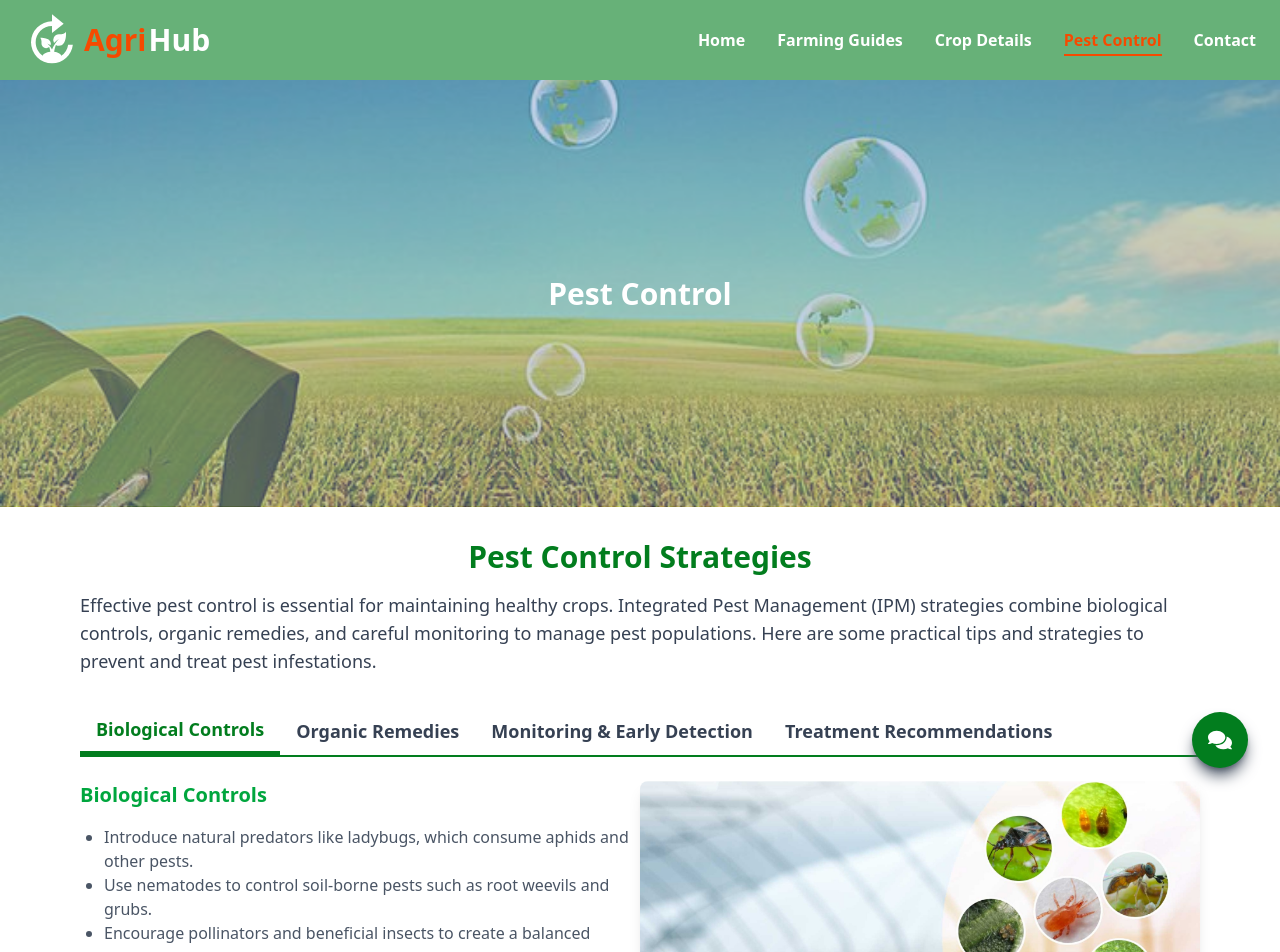
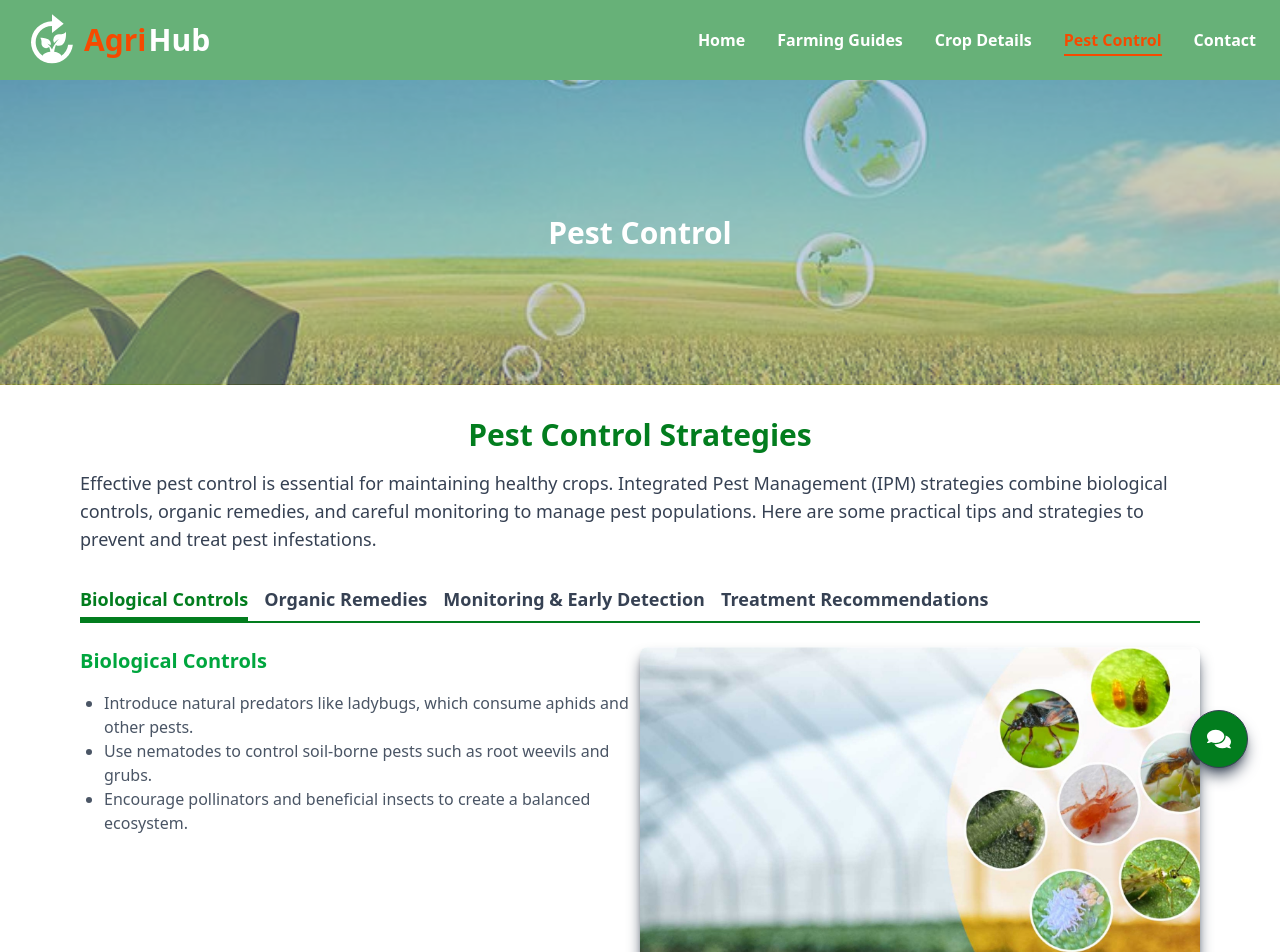
Before and after one commit to nazmul-nhb/agri-hub, a React (Vite) app: page /pest-control in a window 1280 px wide. Shown: the top 952 px of the page. Built offline with nearby package versions, Linux system fonts and the light colour scheme.

Commit message:
updated layouts

```diff
--- a/src/components/FloatingChatButton.tsx
+++ b/src/components/FloatingChatButton.tsx
@@ -7,10 +7,9 @@ const FloatingChatButton = () => {
 	};
 
 	return (
-
 		<button
 			onClick={handleClick}
-            className="fixed bottom-8 right-8 cursor-pointer bg-primary shadow-gray-600 text-white rounded-full p-4 shadow-lg hover:bg-primary-dark transition-all duration-300 hover:-translate-y-1 active:translate-y-2"
+			className="fixed bottom-4 md:bottom-8 right-4 md:right-8 cursor-pointer bg-primary shadow-gray-600 text-white rounded-full p-4 shadow-lg hover:bg-primary-dark transition-all duration-300 hover:-translate-y-1 active:translate-y-2 border border-gray-700"
 		>
 			<FaComments size={24} />
 		</button>
--- a/src/components/PestControlStrategies.tsx
+++ b/src/components/PestControlStrategies.tsx
@@ -1,6 +1,7 @@
+import { AnimatePresence, motion } from 'framer-motion';
 import { useState } from 'react';
-import SectionWrapper from "../components/SectionWrapper";
-import SectionTitle from "../components/SectionTitle";
+import SectionTitle from '../components/SectionTitle';
+import SectionWrapper from '../components/SectionWrapper';
 import { pestControlData } from '../mock-data/pest-control';
 
 const PestControlStrategies = () => {
@@ -15,17 +16,23 @@ const PestControlStrategies = () => {
 			<SectionTitle title="Pest Control Strategies" />
 
 			<p className="text-lg text-gray-700 mb-8">
-        Effective pest control is essential for maintaining healthy crops. Integrated Pest Management (IPM)
-        strategies combine biological controls, organic remedies, and careful monitoring to manage pest populations.
-        Here are some practical tips and strategies to prevent and treat pest infestations.
+				Effective pest control is essential for maintaining healthy crops.
+				Integrated Pest Management (IPM) strategies combine biological controls,
+				organic remedies, and careful monitoring to manage pest populations. Here
+				are some practical tips and strategies to prevent and treat pest
+				infestations.
 			</p>
 
 			{/* Tab Navigation */}
-      <div className="flex flex-wrap sm:flex-nowrap border-b-2 border-primary mb-6">
-        {pestControlData.map(tab => (
+			<div className="md:flex flex-wrap text-nowrap gap-1.5 md:gap-4 border-b-2 border-primary mb-6">
+				{pestControlData.map((tab) => (
 					<button
 						key={tab.id}
-            className={`py-2 px-4 text-lg font-semibold ${activeTab === tab.id ? 'border-b-4 border-primary text-primary' : 'text-gray-700'}`}
+						className={`pb-1 list-item list-disc text-lg font-semibold cursor-pointer hover:text-primary/75 transition-all origin-left duration-500 ${
+							activeTab === tab.id
+								? 'border-b-4 border-primary text-primary'
+								: 'text-gray-700 border-b-4 border-transparent'
+						}`}
 						onClick={() => handleTabChange(tab.id)}
 					>
 						{tab.title}
@@ -34,23 +41,41 @@ const PestControlStrategies = () => {
 			</div>
 
 			{/* Tab Content */}
-      {pestControlData.map(tab => (
+			{pestControlData.map(
+				(tab) =>
 					activeTab === tab.id && (
 						<div key={tab.id} className="flex flex-wrap justify-between mb-12">
 							<div className="w-full sm:w-1/2">
-              <h3 className="text-xl font-semibold text-green-600 mb-4">{tab.title}</h3>
+								<h3 className="text-xl font-semibold text-green-600 mb-4">
+									{tab.title}
+								</h3>
 								<ul className="list-disc ml-6">
 									{tab.description.map((item, index) => (
-                  <li key={index} className="text-gray-600">{item}</li>
+										<li key={index} className="text-gray-600">
+											{item}
+										</li>
 									))}
 								</ul>
 							</div>
-            <div className="w-full sm:w-1/2 mt-4 sm:mt-0">
-              <img src={tab.image} alt={tab.title} className="w-full h-auto rounded-lg shadow-lg" />
-            </div>
+							<AnimatePresence>
+								<motion.figure
+									animate={{ opacity: 100, scale: 1 }}
+									exit={{ opacity: 0, scale: 0 }}
+									initial={{ opacity: 0, scale: 0 }}
+									transition={{ duration: 0.7 }}
+									className="w-full sm:w-1/2 mt-4 sm:mt-0"
+									key={tab.id}
+								>
+									<img
+										src={tab.image}
+										alt={tab.title}
+										className="aspect-video object-cover w-full h-auto rounded-lg shadow-lg shadow-gray-700"
+									/>
+								</motion.figure>
+							</AnimatePresence>
 						</div>
 					)
-      ))}
+			)}
 		</SectionWrapper>
 	);
 };
--- a/src/components/Slider.tsx
+++ b/src/components/Slider.tsx
@@ -1,31 +1,42 @@
-// Import Swiper React components
-import { Swiper, SwiperSlide } from 'swiper/react';
-
-// Import Swiper styles
 import 'swiper/css';
 import 'swiper/css/navigation';
 import 'swiper/css/pagination';
 
-// import required modules
 import { Navigation, Pagination } from 'swiper/modules';
+import { Swiper, SwiperSlide } from 'swiper/react';
 import { IBannerImage } from '../types';
+import { cn } from '../utils/helpers';
 
 interface Props {
-  images: IBannerImage[]
+	images: IBannerImage[];
+	className?: string;
 }
-export default function Slider({ images }: Props) {
-  return (
-    <Swiper navigation={true} loop autoplay modules={[Navigation, Pagination]} className="mySwiper">
-      {
-        images?.map((img, idx) => <SwiperSlide key={idx}>
-          <figure className='flex relative'>
-            <img src={img.src} className='w-full aspect-[3] object-cover' alt={img.alt} />
-            <div className='absolute top-1/2 left-1/2 -translate-x-1/2 -translate-y-1/2 font-black text-center w-full text-white bg-[#8692c971] h-full py-4 flex items-center justify-center px-8 md:px-12'>
-              <h3 className='text-white max-[430px]:text-base text-xl md:text-2xl lg:text-3xl transition-all duration-500'>{img.description}</h3>
-            </div>
-          </figure>
-        </SwiperSlide>)
-      }
-    </Swiper>
-  );
+export default function Slider({ images, className = '' }: Props) {
+	return (
+		<Swiper
+			loop
+			autoplay
+			navigation={true}
+			pagination={true}
+			modules={[Navigation, Pagination]}
+			className="mySwiper cursor-grab active:cursor-grabbing"
+		>
+			{images?.map((img, idx) => (
+				<SwiperSlide key={idx}>
+					<figure className="flex relative">
+						<img
+							src={img.src}
+							className={cn('w-full aspect-[3] object-cover', className)}
+							alt={img.alt}
+						/>
+						<div className="absolute top-1/2 left-1/2 -translate-x-1/2 -translate-y-1/2 font-semibold lg:font-bold text-center w-full text-white bg-[#8692c971] h-full py-4 flex items-center justify-center px-8 md:px-12">
+							<h3 className="text-white max-[430px]:text-xs sm:text-xl md:text-2xl lg:text-3xl transition-all duration-500">
+								{img.description}
+							</h3>
+						</div>
+					</figure>
+				</SwiperSlide>
+			))}
+		</Swiper>
+	);
 }
--- a/src/mock-data/pest-control.ts
+++ b/src/mock-data/pest-control.ts
@@ -1,5 +1,6 @@
-// mock-data/pestControlData.ts
-export const pestControlData = [
+import type { IPestControl } from '../types';
+
+export const pestControlData: IPestControl[] = [
 	{
 		id: 'biological',
 		title: 'Biological Controls',
--- a/src/pages/CropDetails.tsx
+++ b/src/pages/CropDetails.tsx
@@ -13,7 +13,7 @@ const CropDetails = () => {
 			<img
 				src={crop.image}
 				alt={crop.name}
-				className="w-full h-64 object-cover rounded-md mb-6"
+				className="w-full aspect-[4.2] object-cover rounded-md mb-6"
 			/>
 
 			{/* Crop Name */}
@@ -39,7 +39,8 @@ const CropDetails = () => {
 
 			{/* Harvesting Techniques */}
 			<p className="text-gray-700 mt-4">
-				<strong>Harvesting Techniques:</strong> {crop.harvestingTechniques.join(', ')}
+				<strong>Harvesting Techniques:</strong>{' '}
+				{crop.harvestingTechniques.join(', ')}
 			</p>
 
 			{/* Nutritional Values */}
--- a/src/pages/FarmingGuideDetails.tsx
+++ b/src/pages/FarmingGuideDetails.tsx
@@ -11,9 +11,9 @@ const FarmingGuideDetails = () => {
 		<div className="p-6 bg-white shadow-md rounded-lg">
 			{/* Displaying the image */}
 			<img
-				src={guide.image}  // Use the image field from the guide data
+				src={guide.image}
 				alt={guide.title}
-				className="w-full h-64 object-cover rounded-md mb-6"
+				className="w-full aspect-[4.2] object-cover rounded-md mb-6"
 			/>
 			<h1 className="text-3xl font-bold text-green-700">{guide.title}</h1>
 			<p className="text-gray-700">{guide.description}</p>
--- a/src/pages/Home.tsx
+++ b/src/pages/Home.tsx
@@ -10,37 +10,53 @@ import { IBannerImage } from '../types';
 
 const banners: IBannerImage[] = [
 	{
-		src: "/sliders/1.jpg",
-		alt: "Image 1",
-		description: "Welcome to the Agricultural Information Hub, your go-to resource for farming techniques, crop management, and agricultural innovations to ensure sustainable farming practices."
+		src: '/sliders/1.jpg',
+		alt: 'Image 1',
+		description:
+			'Welcome to the Agricultural Information Hub, your go-to resource for farming techniques, crop management, and agricultural innovations to ensure sustainable farming practices.',
 	},
 	{
-		src: "/sliders/2.jpg",
-		alt: "Image 2",
-		description: "Discover a wealth of knowledge on soil health, irrigation methods, and pest management in our Agricultural Information Hub, empowering farmers with the tools they need for success."
+		src: '/sliders/2.jpg',
+		alt: 'Image 2',
+		description:
+			'Discover a wealth of knowledge on soil health, irrigation methods, and pest management in our Agricultural Information Hub, empowering farmers with the tools they need for success.',
 	},
 	{
-		src: "/sliders/3.jpg",
-		alt: "Image 3",
-		description: "Join the Agricultural Information Hub and explore comprehensive guides on modern farming practices, market trends, and technological advances that drive agricultural growth."
-	}
-]
+		src: '/sliders/3.jpg',
+		alt: 'Image 3',
+		description:
+			'Join the Agricultural Information Hub and explore comprehensive guides on modern farming practices, market trends, and technological advances that drive agricultural growth.',
+	},
+];
 
 const Home = () => {
 	return (
 		<>
 			<Slider images={banners} />
 			<SectionWrapper>
-				<SectionTitle title="Welcome to AgriHub" subTitle="Learn Growing" />
-				<section className="relative bg-cover bg-center h-96" style={{ backgroundImage: `url(${banners[0].src})` }}>
+				<div
+					className="relative bg-cover bg-center h-96"
+					style={{ backgroundImage: `url(${banners[0].src})` }}
+				>
 					<div className="absolute inset-0 bg-black opacity-40"></div>
 					<div className="relative z-10 text-center text-white px-6 py-12">
-						<h1 className="text-4xl md:text-5xl font-semibold mb-4">Welcome to AgriHub</h1>
-						<p className="text-lg md:text-xl mb-6">Your trusted source for agricultural information.</p>
-						<p className="text-lg md:text-xl mb-8">{banners[0].description}</p>
-						<a onClick={()=> toast.success("More Features Coming...")} href="#crop-details" className="bg-green-500 text-white px-6 py-2 rounded-lg hover:bg-green-600 transition">Learn More</a>
+						<SectionTitle
+							className="text-white"
+							title="Welcome to AgriHub"
+							subTitle="Your trusted source for agricultural information."
+						/>
+						<p className="text-sm sm:text-lg md:text-xl mb-8">
+							{banners[0].description}
+						</p>
+						<a
+							onClick={() => toast.success('More Features Coming...')}
+							href="#crop-details"
+							className="bg-green-500 text-white px-6 py-2 rounded-lg hover:bg-green-600 transition-all duration-300"
+						>
+							Learn More
+						</a>
 					</div>
-				</section>
+				</div>
 				<Guides />
 				<CropsDetails />
 				<PestControlStrategies />
--- a/src/pages/PestControl.tsx
+++ b/src/pages/PestControl.tsx
@@ -1,19 +1,20 @@
-import Slider from '../components/Slider'
-import PestControlStrategies from '../components/PestControlStrategies'
+import PestControlStrategies from '../components/PestControlStrategies';
+import Slider from '../components/Slider';
 
 export default function PestControl() {
-  return (
-    <>
-      <Slider
-            images={[
-              {
-                src: "sliders/agri.jpg",
-                alt: "Pest Control",
-                description: "Pest Control"
-              }
-            ]}
-          />
-          <PestControlStrategies/>
-    </>
-  )
+	return (
+		<>
+			<Slider
+				images={[
+					{
+						src: 'sliders/agri.jpg',
+						alt: 'Pest Control',
+						description: 'Pest Control',
+					},
+				]}
+				className="aspect-[4.2]"
+			/>
+			<PestControlStrategies />
+		</>
+	);
 }
```
Also changed, not shown: src/pages/Contact.tsx (+7 -9 lines), src/pages/Crops.tsx (+8 -7 lines), src/pages/FarmingGuides.tsx (+17 -16 lines), src/types/index.ts (+9 -3 lines). Lines whose indentation alone changed are shown as unchanged.
